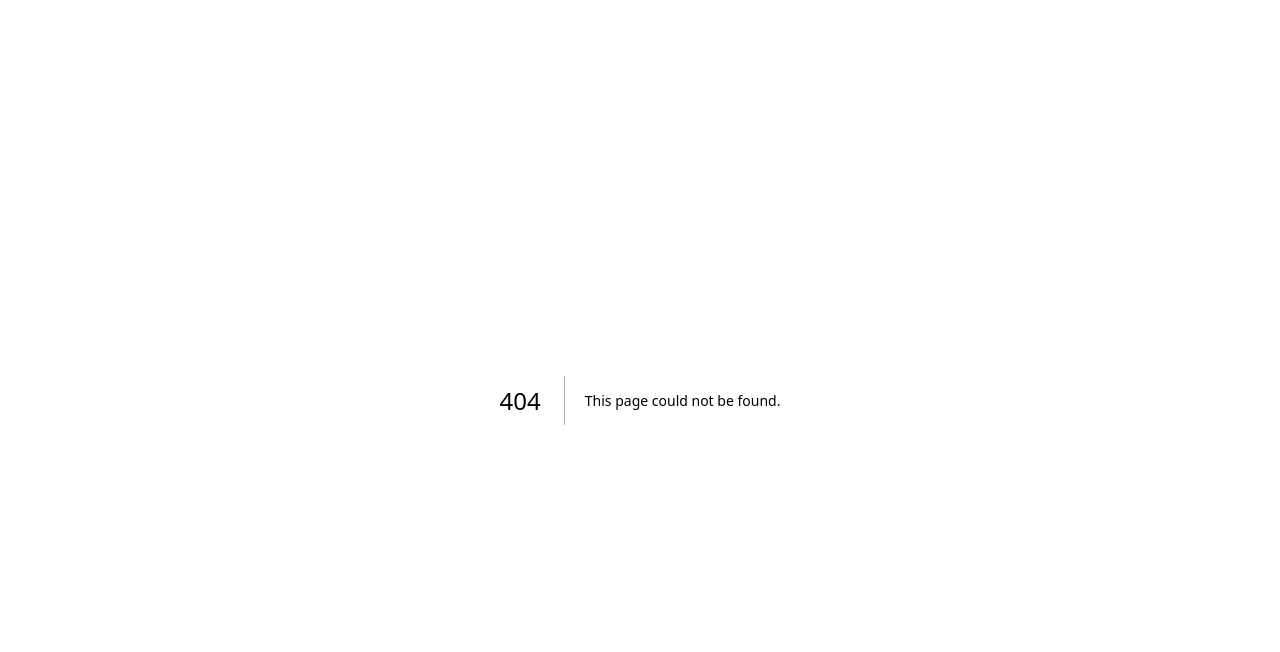
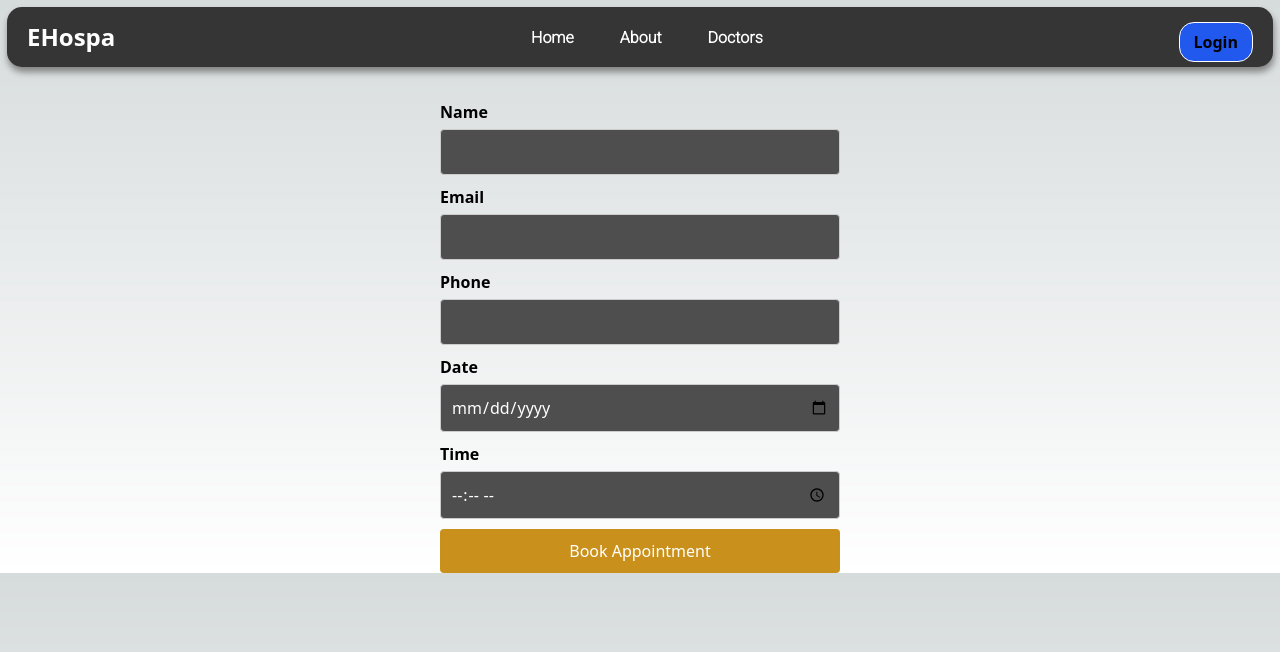
Before and after one commit to meprazhant/Ehospa, a Next.js app: page /appointment in a window 1280 px wide. Before the commit this address had no page. Shown: the top 652 px of the page. Built offline with nearby package versions, Linux system fonts and the light colour scheme.

Commit message:
appointment

```diff
--- /dev/null
+++ b/pages/appointment.js
@@ -0,0 +1,82 @@
+import { useState } from 'react';
+import "public/styles/globals.css";
+import Navbar from '../components/Navbar';
+const AppointmentForm = () => {
+  const [name, setName] = useState('');
+  const [email, setEmail] = useState('');
+  const [phone, setPhone] = useState('');
+  const [date, setDate] = useState('');
+  const [time, setTime] = useState('');
+
+  const handleSubmit = (e) => {
+    e.preventDefault();
+
+    console.log('Appointment booked:', { name, email, phone, date, time });
+
+    setName('');
+    setEmail('');
+    setPhone('');
+    setDate('');
+    setTime('');
+  };
+  return (
+    <div>
+    <Navbar/>
+    <form onSubmit={handleSubmit} className="appointment-form">
+      <label htmlFor="name" className="label">Name</label>
+      <input
+        type="text"
+        id="name"
+        value={name}
+        onChange={(e) => setName(e.target.value)}
+        className="input"
+        required
+      />
+
+      <label htmlFor="email" className="label">Email</label>
+      <input
+        type="email"
+        id="email"
+        value={email}
+        onChange={(e) => setEmail(e.target.value)}
+        className="input"
+        required
+      />
+
+      <label htmlFor="phone" className="label">Phone</label>
+      <input
+        type="tel"
+        id="phone"
+        value={phone}
+        onChange={(e) => setPhone(e.target.value)}
+        className="input"
+        required
+      />
+
+      <label htmlFor="date" className="label">Date</label>
+      <input
+        type="date"
+        id="date"
+        value={date}
+        onChange={(e) => setDate(e.target.value)}
+        className="input"
+        required
+      />
+
+      <label htmlFor="time" className="label">Time</label>
+      <input
+        type="time"
+        id="time"
+        value={time}
+        onChange={(e) => setTime(e.target.value)}
+        className="input"
+        required
+      />
+
+      <button type="submit" className="submit-btn">Book Appointment</button>
+    </form>
+    </div>
+  );
+};
+
+export default AppointmentForm;
--- a/public/styles/globals.css
+++ b/public/styles/globals.css
@@ -343,7 +343,48 @@ img {
   margin-bottom: 10px;
 }
 .p{
-  color: #f1f1f1;
   text-align: center;
+  margin-top: 5px;
+}
+.appointment-form {
+  max-width: 400px;
+  margin: 0 auto;
+  margin-top: 100px;
+}
+
+.label {
+  display: block;
+  margin-bottom: 5px;
+  font-weight: bold;
+}
+
+.input {
+  background-color: #4e4e4e;
+  display: block;
+  width: 100%;
+  padding: 10px;
+  margin-bottom: 10px;
+  border: 1px solid #ccc;
+  border-radius: 4px;
+  color: #ffffff;
+}
+
+.submit-btn {
+  display: block;
+  width: 100%;
+  padding: 10px;
   margin-top: 10px;
+  background-color: #ca901c;
+  color: #fff;
+  border: none;
+  border-radius: 4px;
+  cursor: pointer;
 }
+
+.submit-btn:hover {
+  background-color: #ae7401;
+}
+
+.submit-btn:focus {
+  outline: none;
+}
```
Also changed, not shown: pages/index.js (+21 -15 lines), pages/login.js (+8 -1 lines).
